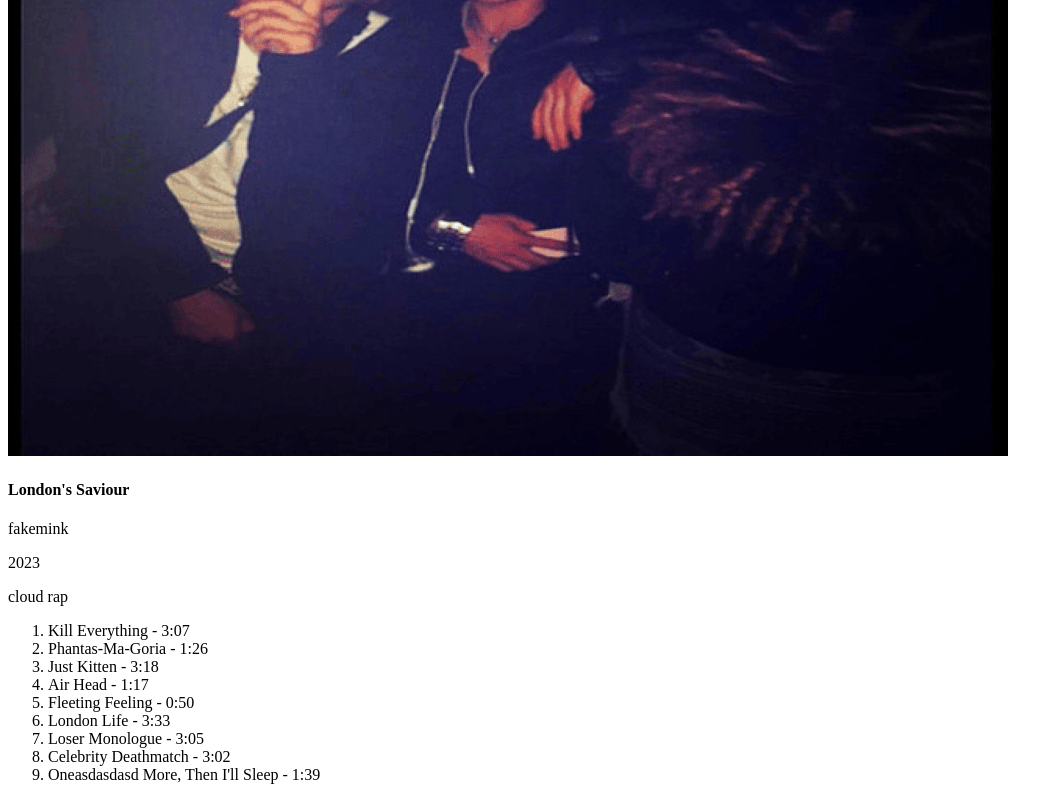
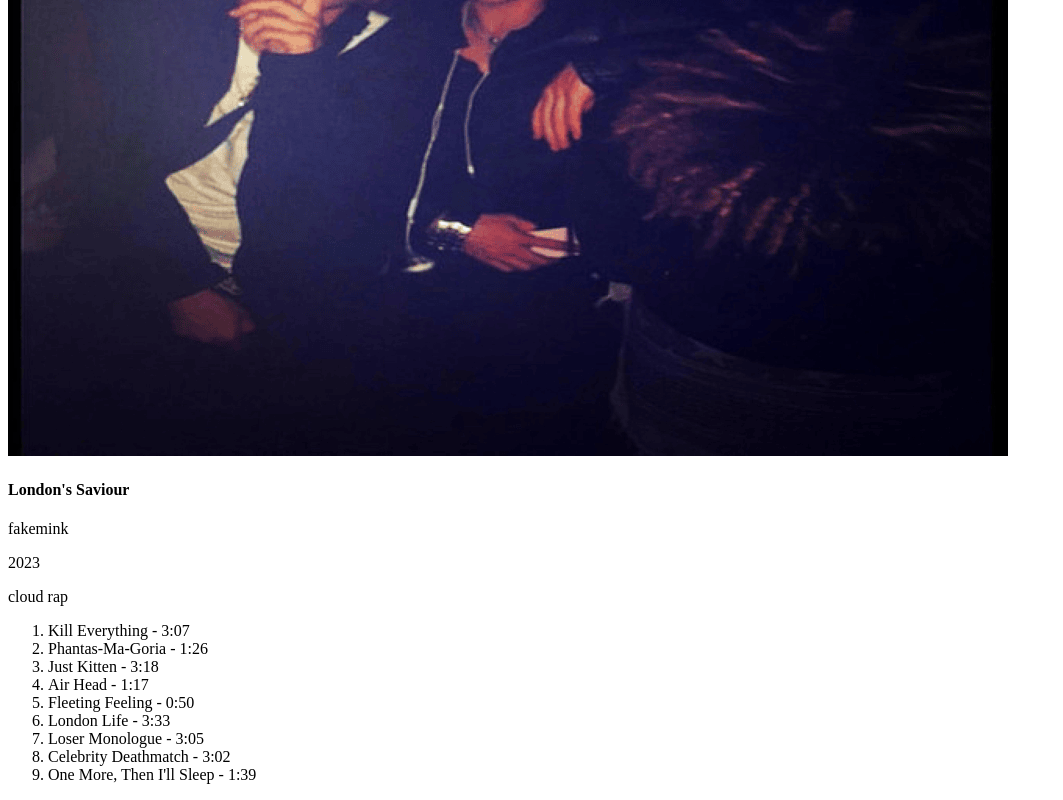
Before and after one commit to fwojciechoo/Pzaw_4klasa, a React (Vite) app in the folder hello-world/: page / in a window 1280 px wide. Shown: the part 6213-7013 px from the top of the page, without its empty margins (0-1063 px from the left). Built offline with nearby package versions, Linux system fonts and the light colour scheme.

Commit message:
test: test2

```diff
--- a/hello-world/src/App.tsx
+++ b/hello-world/src/App.tsx
@@ -114,7 +114,7 @@ function App(){
           {title: "London Life", duration: "3:33"},
           {title: "Loser Monologue", duration: "3:05"},
           {title: "Celebrity Deathmatch", duration: "3:02"},
-          {title: "Oneasdasdasd More, Then I'll Sleep", duration: "1:39"}
+          {title: "One More, Then I'll Sleep", duration: "1:39"}
         ]}/>
 
       </div>
```
